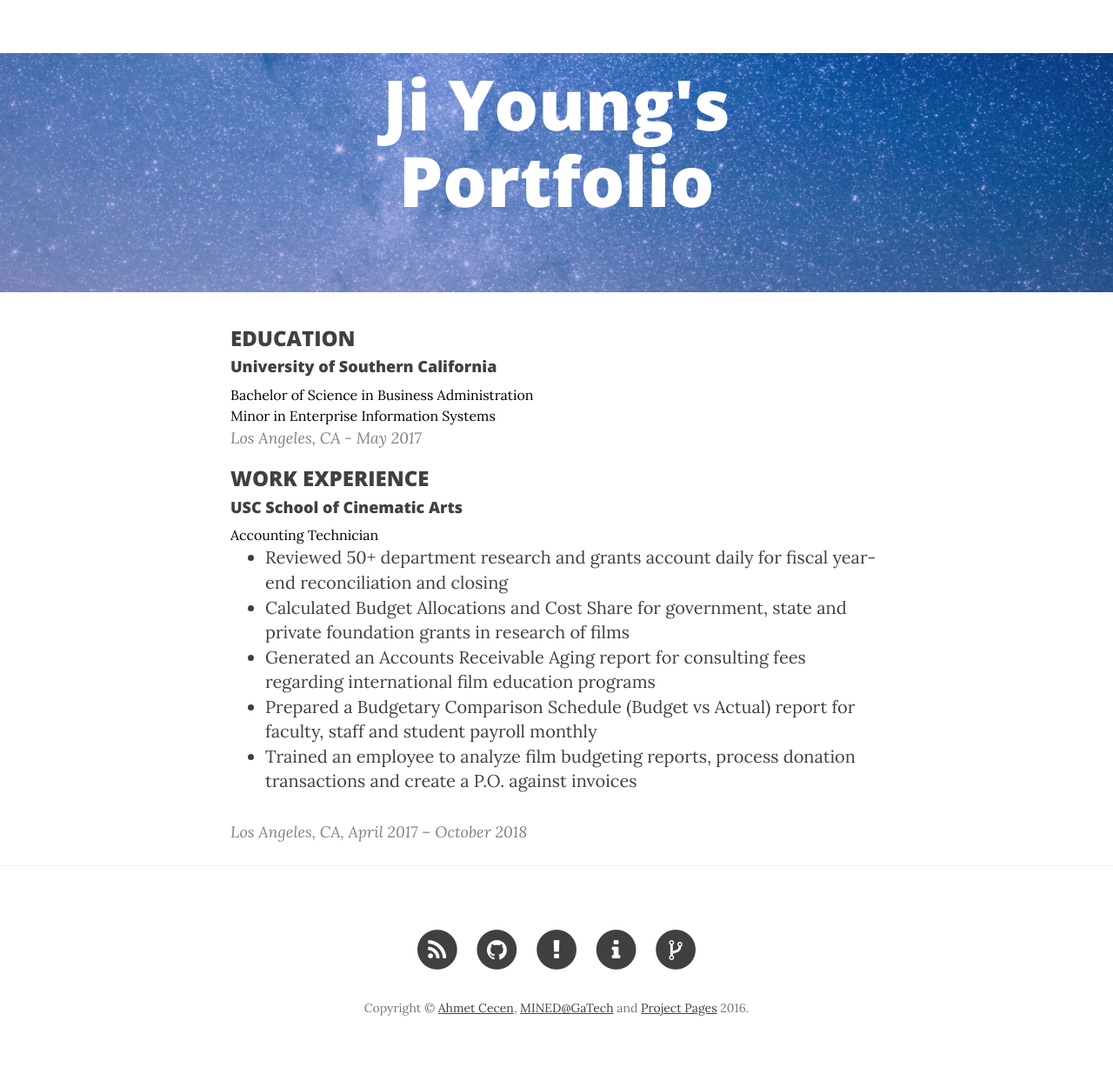
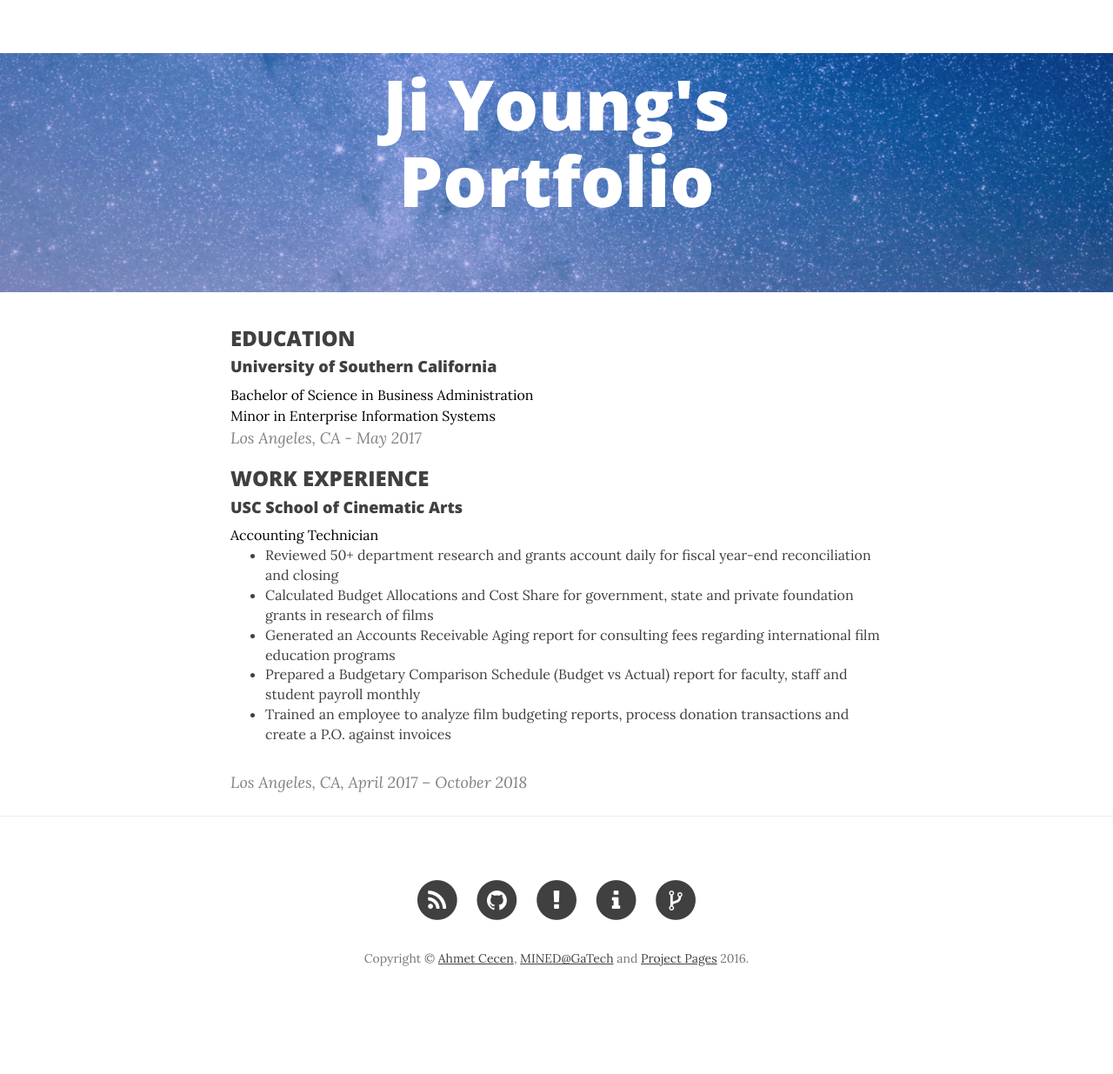
Before and after one commit to jiyoungo/jiyoungo.github.io, a Jekyll site: the page built from index.html, in a window 1280 px wide. Shown: the whole page at 87% size. Built offline with Jekyll 4.4.1, drawn with Linux system fonts in a browser that asks for light colours; nearby versions of some CDN libraries; the list of posts is cut into pages by our own code; after the commit the page ends 1178 px from its top, so only the background shows below that.

Commit message:
edit index page

```diff
--- a/index.html
+++ b/index.html
@@ -8,7 +8,7 @@
         font-size: 16px;
     }
 
-    .post-body > ul > li {
+    .post-body-item {
         font-size:16px;
     }
 </style>
@@ -35,11 +35,11 @@
     <p class="post-body">
         Accounting Technician
         <ul>
-            <li> Reviewed 50+ department research and grants account daily for fiscal year-end reconciliation and closing </li>
-            <li> Calculated Budget Allocations and Cost Share for government, state and private foundation grants in research of films </li>
-            <li> Generated an Accounts Receivable Aging report for consulting fees regarding international film education programs </li>
-            <li> Prepared a Budgetary Comparison Schedule (Budget vs Actual) report for faculty, staff and student payroll monthly</li>
-            <li> Trained an employee to analyze film budgeting reports, process donation transactions and create a P.O. against invoices</li>
+            <li class="post-body-item"> Reviewed 50+ department research and grants account daily for fiscal year-end reconciliation and closing </li>
+            <li class="post-body-item"> Calculated Budget Allocations and Cost Share for government, state and private foundation grants in research of films </li>
+            <li class="post-body-item"> Generated an Accounts Receivable Aging report for consulting fees regarding international film education programs </li>
+            <li class="post-body-item"> Prepared a Budgetary Comparison Schedule (Budget vs Actual) report for faculty, staff and student payroll monthly</li>
+            <li class="post-body-item"> Trained an employee to analyze film budgeting reports, process donation transactions and create a P.O. against invoices</li>
         </ul>
     </p>
     <p class="post-meta" style="margin-bottom:5px">
```
